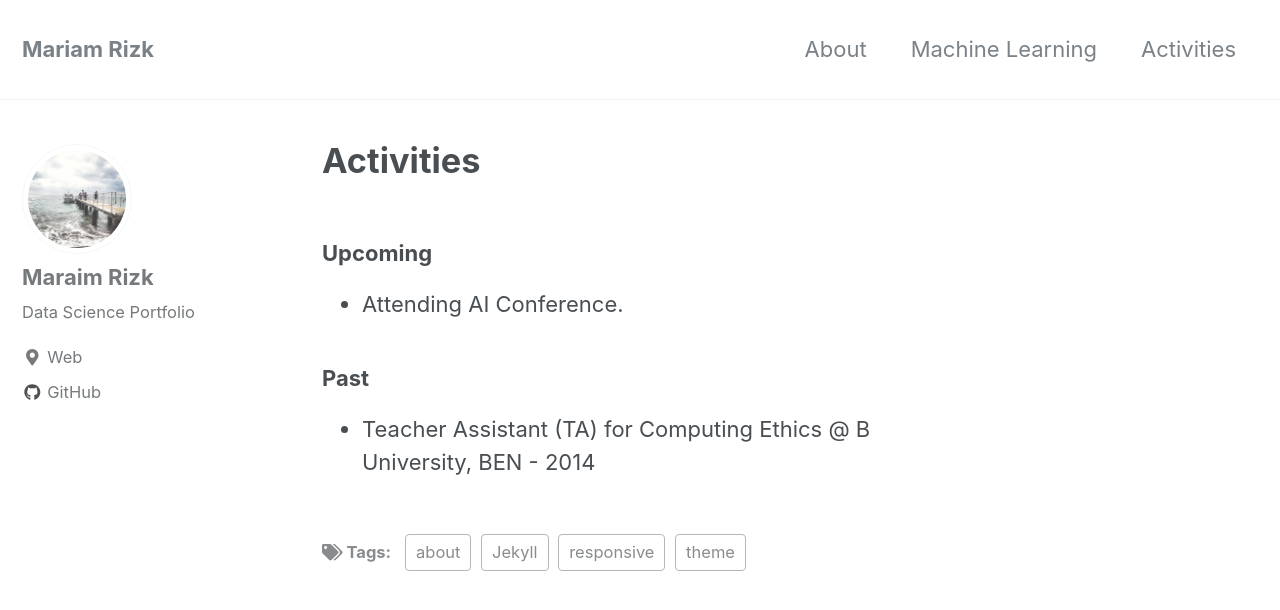
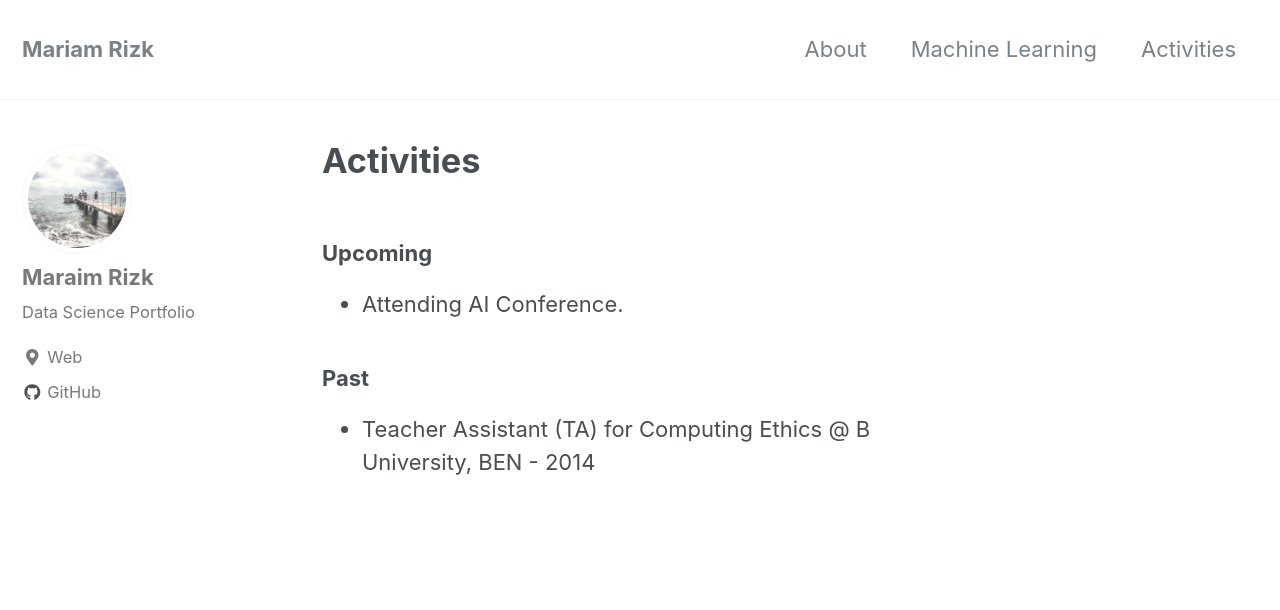
Before and after one commit to MaraimElbadri/maraimelbadri.github.io, a Jekyll site: the page built from _pages/activities.md, in a window 1280 px wide and 900 px high. Shown: the top 610 px of the window. Built offline with Jekyll 4.4.1, drawn with Linux system fonts in a browser that asks for light colours; nearby versions of some CDN libraries.

```diff
--- a/_pages/activities.md
+++ b/_pages/activities.md
@@ -1,6 +1,5 @@
 ---
 title: Activities
-tags: [about, Jekyll, theme, responsive]
 permalink: /activities/
 comments: false
 ---
```
